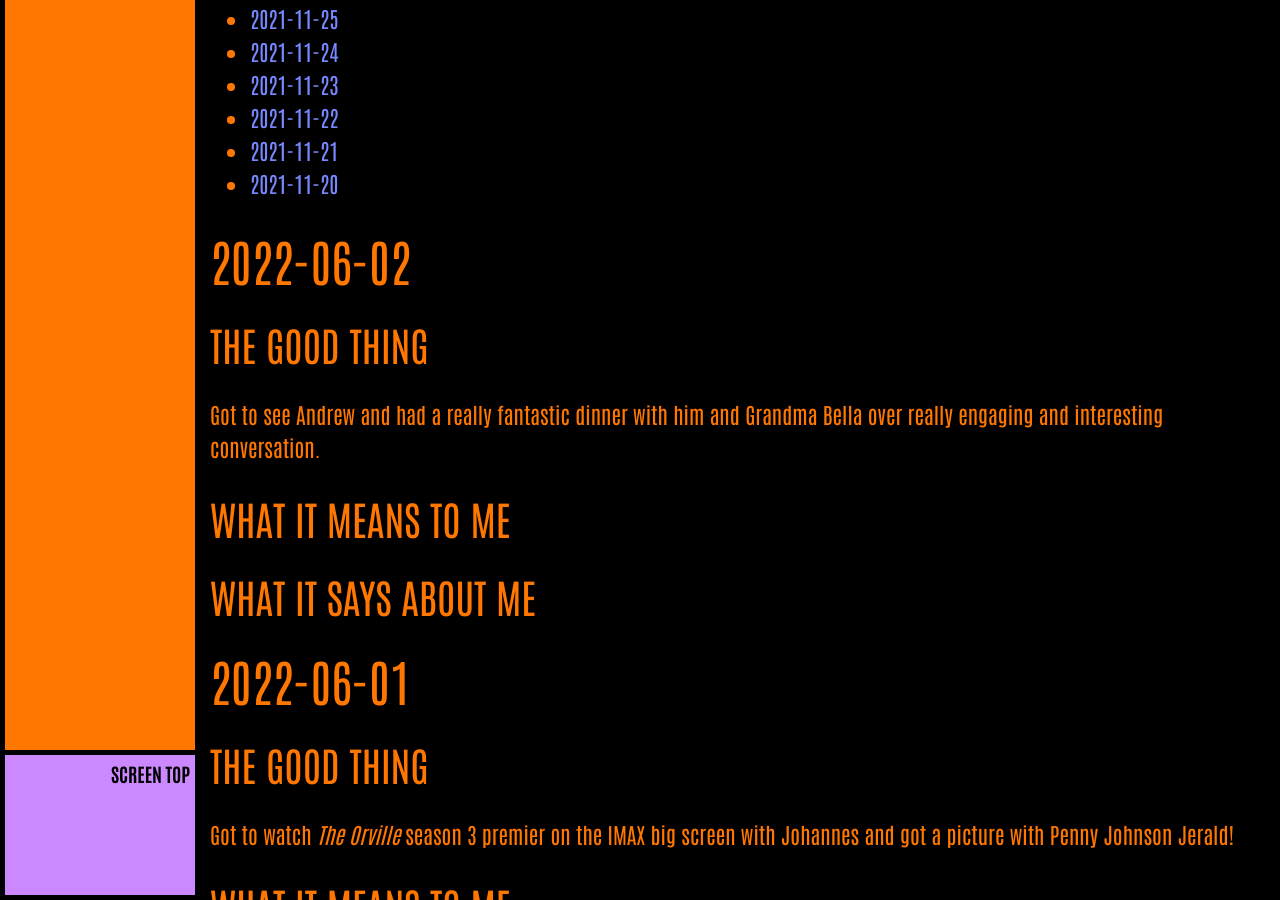
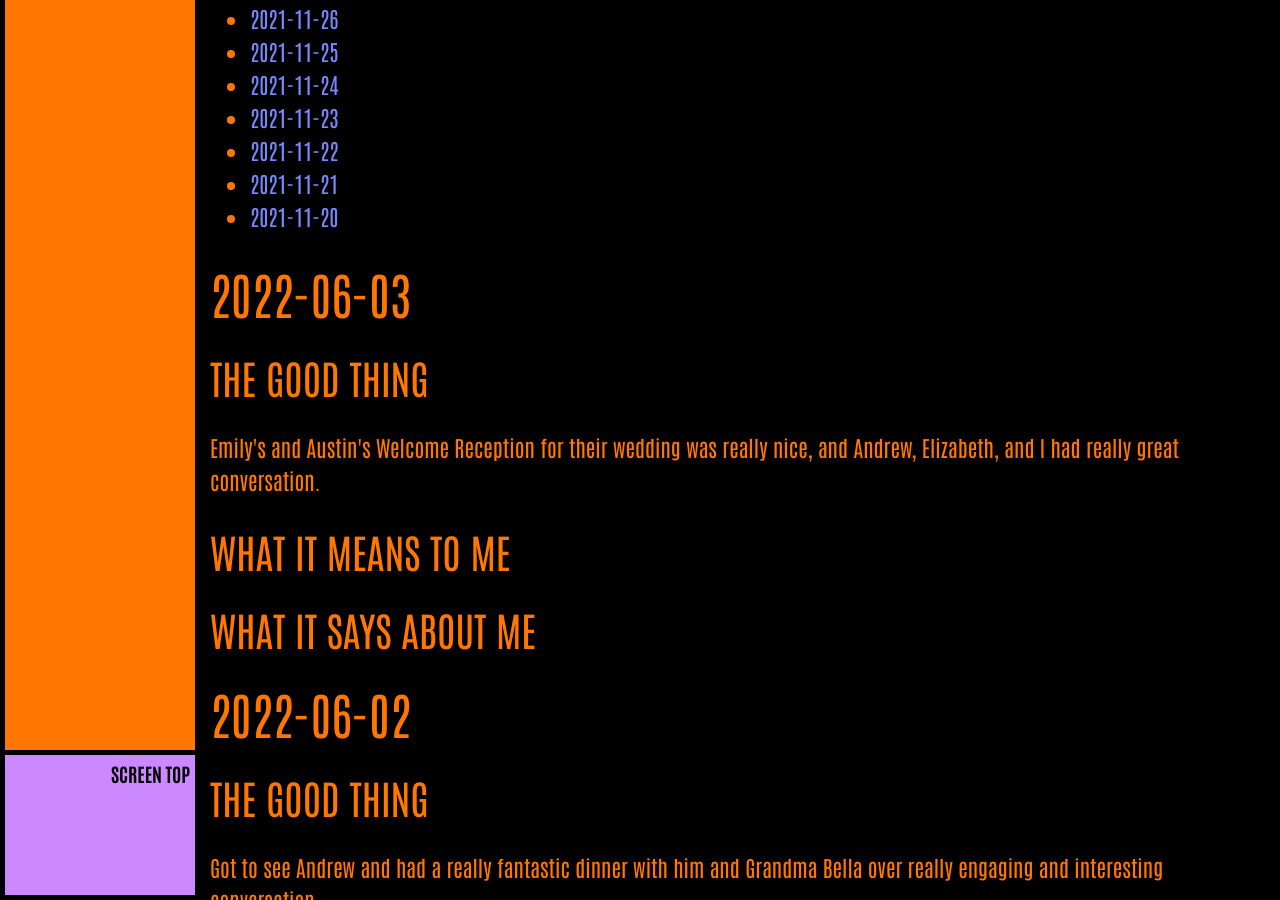
Before and after one commit to ArthurZey/arthurzey.github.io, a Jekyll site: the page built from _pages/one-good-thing.md, in a window 1280 px wide and 900 px high, scrolled down 4279 px. Built offline with Jekyll 4.4.1, drawn with Linux system fonts in a browser that asks for light colours; some of the changed text lies outside the part shown.

Commit message:
added stub for 2022-06-03

```diff
--- a/_pages/one-good-thing.md
+++ b/_pages/one-good-thing.md
@@ -12,6 +12,15 @@
 * TOC
 {:toc}
 {::options toc_levels="2" /}
+
+## 2022-06-03
+### The Good Thing
+Emily's and Austin's Welcome Reception for their wedding was really nice, and Andrew, Elizabeth, and I had really great conversation.
+### What It Means to Me
+
+### What It Says about Me
+
+
 
 ## 2022-06-02
 ### The Good Thing
```
Also changed, not shown: other parts of _pages/one-good-thing.md (+1 -1 lines).
